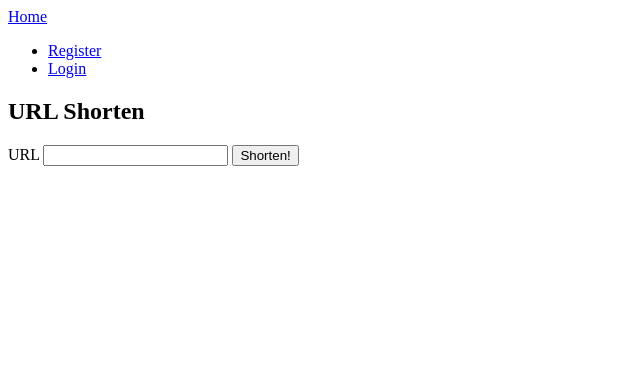
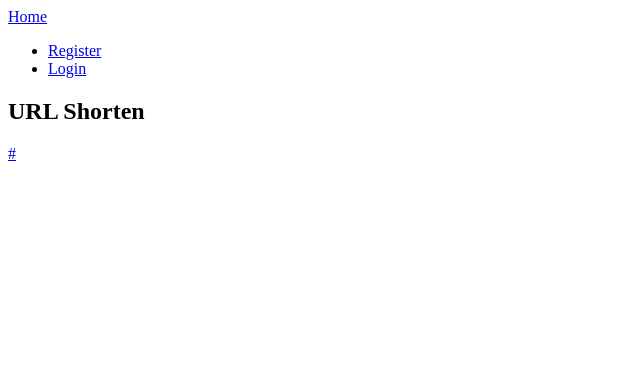
Before and after one commit to jpal29/URL_SHORTENER, a Flask app: template shortener/templates/shorten.html in a window 1280 px wide. Shown: the top 385 px of the page, without its empty margins (0-640 px from the left). Run offline with Flask 2, Linux system fonts and the light colour scheme; the template is opened without the code that fills it: most values are stand-ins (such as "Sample title", 1, 10 or a date in 2020).

Commit message:
implemented a new html page to display the shortened url

```diff
--- a/shortener/templates/shorten.html
+++ b/shortener/templates/shorten.html
@@ -5,9 +5,5 @@
 {% endblock %}
 
 {% block content %}
-    <form method="post">
-        <label for="url">URL</label>
-        <input name="url" id="url" required>
-        <input type="submit" value="Shorten!">
-    </form>
+    <p><a href="{{ short_url }}">{{ short_url }}</a></p>
 {% endblock %}
```
